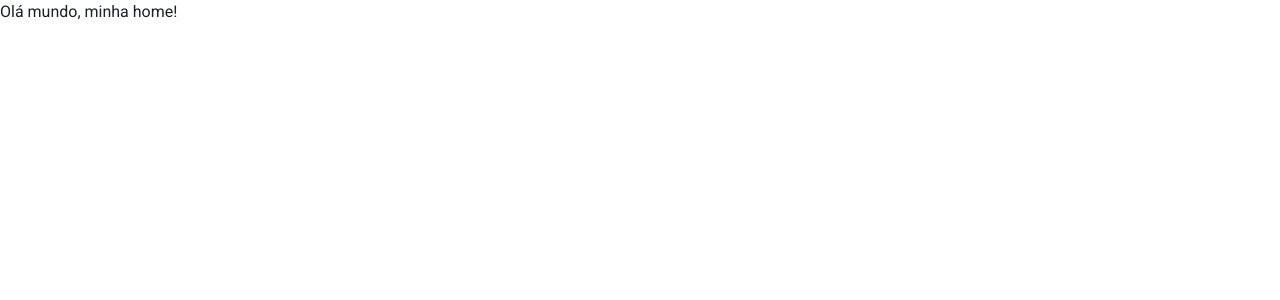
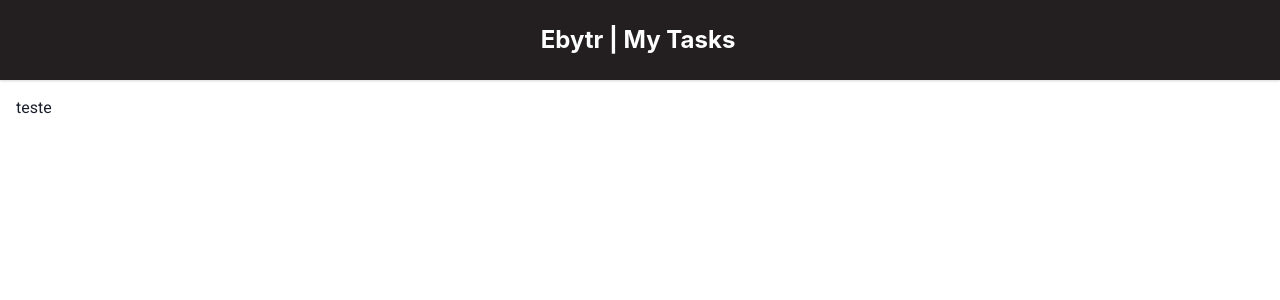
Before and after one commit to andersontrkz/andersontrkz-blitz-ebytr-front, a React (Create React App) app: page / in a window 1280 px wide. Shown: the top 300 px of the page. Built offline with nearby package versions, Linux system fonts and the light colour scheme.

Commit message:
build(layout): add default layout

```diff
--- /dev/null
+++ b/src/components/Layout/Header.jsx
@@ -0,0 +1,19 @@
+import { Center, Flex, Heading } from '@chakra-ui/react';
+
+export const Header = () => {
+  return (
+    <Flex
+      pl="0"
+      pr="4px"
+      h="20"
+      alignItems="center"
+      boxShadow="base"
+      bg="var(--black-color)"
+      color="var(--white-color)"
+    >
+      <Center w="100%" justifyContent="center">
+        <Heading fontSize="24px">Ebytr | My Tasks</Heading>
+      </Center>
+    </Flex>
+  );
+};
--- /dev/null
+++ b/src/components/Layout/Layout.tsx
@@ -0,0 +1,15 @@
+import { Box } from '@chakra-ui/react';
+import { ReactNode } from 'react';
+
+import { Header } from './Header';
+
+export const Layout = ({ children }: { children: ReactNode }) => {
+  return (
+    <>
+      <Header />
+      <Box minH="100vh" bg="var(--background-color)">
+        <Box p={{ base: 0, md: 4 }}>{children}</Box>
+      </Box>
+    </>
+  );
+};
--- /dev/null
+++ b/src/components/Layout/index.ts
@@ -0,0 +1 @@
+export * from './Layout';
--- a/src/components/Pages/Home.tsx
+++ b/src/components/Pages/Home.tsx
@@ -1,9 +1,5 @@
-import { Box } from '@chakra-ui/react';
+import { Layout } from '../Layout';
 
 export const Home = () => {
-  return (
-    <Box>
-      <h1>Olá mundo, minha home!</h1>
-    </Box>
-  );
+  return <Layout>teste</Layout>;
 };
```
